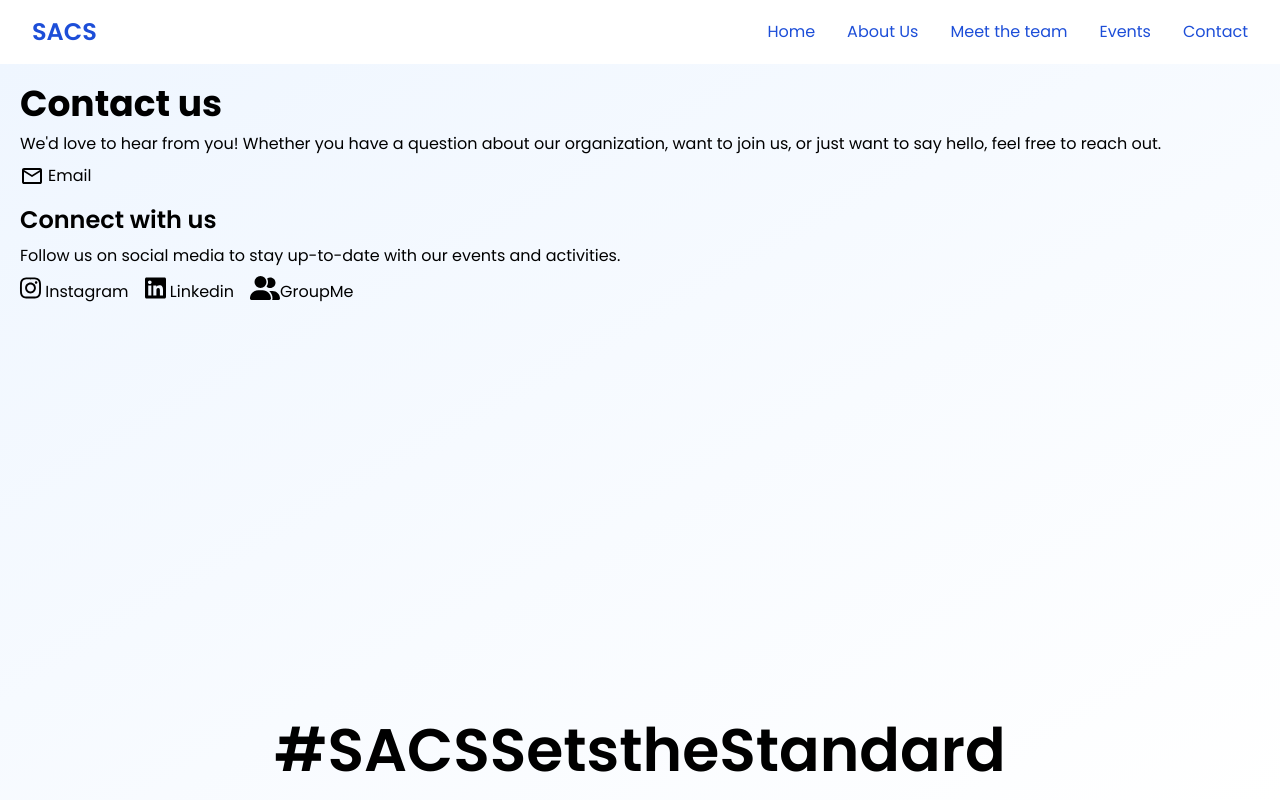
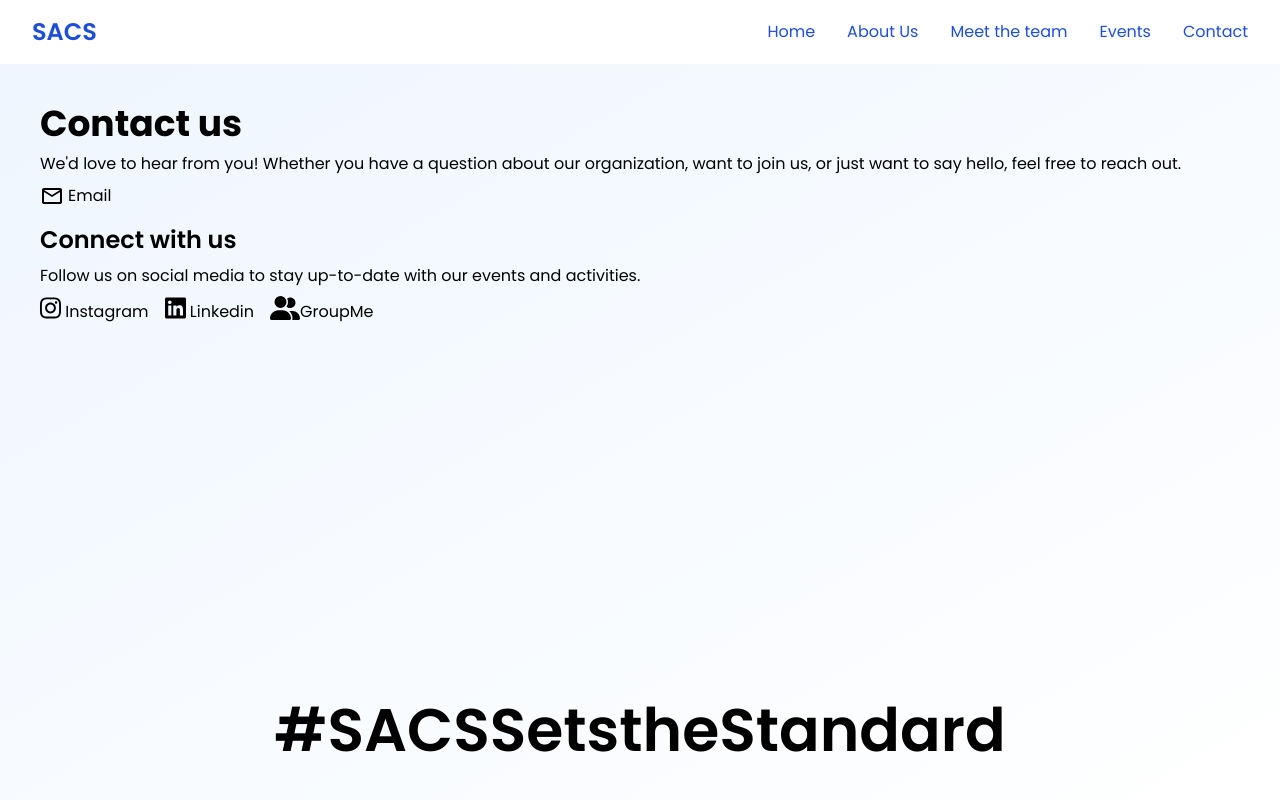
Before and after one commit to SACS-MSU/SACS-Website, a React (Vite) app: page /contact in a window 1280 px wide. Built offline with nearby package versions, Linux system fonts and the light colour scheme.

Commit message:
prev changes before merge

```diff
--- a/src/layout/Contact.jsx
+++ b/src/layout/Contact.jsx
@@ -4,8 +4,8 @@ import { socials } from "../Constants"
 import { faUserGroup } from "@fortawesome/free-solid-svg-icons"
 const Contact = () => {
   return (
-    <main className="flex flex-col gap-4 p-5 bg-gradient-to-br from-blue-50 to-white flex-1">
-      <section className="flex flex-col gap-2">
+    <main className="flex flex-col gap-4 p-10 bg-gradient-to-br from-blue-50 to-white flex-1">
+      <section className="flex flex-col gap-2 ">
         <h1 className="text-3xl font-bold sm:text-4xl">Contact us</h1>
         <p>We&apos;d love to hear from you! Whether you have a question about our organization, want to join us, or just want to say hello, feel free to reach out.</p>
         <a className="flex gap-1" href={socials.email} target="_blank">
```
